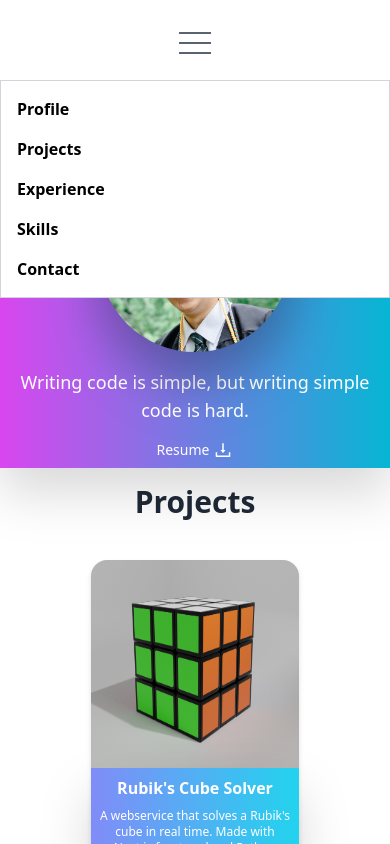
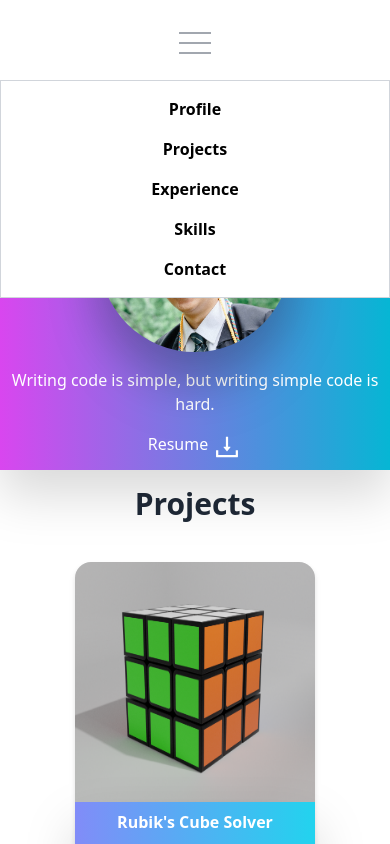
Before and after one commit to timsonau/next-portfolio, a Next.js app: page / in a window 390 px wide. Both pictures are taken after a click on the element 195 px from the left and 43 px from the top of the page. Shown: the top 844 px of the page. Built offline with nearby package versions, Linux system fonts and the light colour scheme.

Commit message:
updated media queries

```diff
--- a/pages/components/NavItem.tsx
+++ b/pages/components/NavItem.tsx
@@ -5,7 +5,7 @@ interface NavItemProps {
 }
 export default function NavItem(props: NavItemProps) {
   return (
-    <li className="menu-item block px-4 py-2 font-semibold">
+    <li className="menu-item block px-4 py-2 text-center font-semibold">
       <a href={`#${props.name}`}>{props.name}</a>
     </li>
   );
--- a/pages/components/Profile.tsx
+++ b/pages/components/Profile.tsx
@@ -19,13 +19,13 @@ export default function Profile() {
         </a>
       </div>
 
-      <p className="intro text-center p-2 text-lg">
+      <p className="intro text-center p-2 lg:text-lg text-base">
         Writing code is simple, but writing simple code is hard.
       </p>
       <div className="resume justify-center p-2 gap-1 flex">
-        <h3 className="text-sm">Resume</h3>
+        <h3 className="lg:text-lg text-base">Resume</h3>
         <a href="files/Resume.pdf" className="self-center">
-          <AiOutlineDownload size={20} />
+          <AiOutlineDownload size={30} />
         </a>
       </div>
     </section>
--- a/pages/components/ProjectItem.tsx
+++ b/pages/components/ProjectItem.tsx
@@ -14,8 +14,8 @@ export default function ProjectItem(props: ProjectItemProps) {
     : "";
 
   return (
-    <div className="project-item relative w-52 drop-shadow-md">
-      <div className="relative block w-52 h-52 group transition-opacity ease-in-out duration-300">
+    <div className="project-item relative md:w-52 w-60 drop-shadow-md">
+      <div className="relative block md:w-52 md:h-52 w-60 h-60 group transition-opacity ease-in-out duration-300">
         <img
           alt="profile"
           src={`images/${props.img}`}
@@ -45,7 +45,7 @@ export default function ProjectItem(props: ProjectItemProps) {
           )}
         </div>
       </div>
-      <div className="text-white bg-gradient-to-r from-indigo-400 to-cyan-400 lower rounded-b-2xl w-52 mx-auto text-center px-2 py-2 h-40 drop-shadow-2xl">
+      <div className="text-white bg-gradient-to-r from-indigo-400 to-cyan-400 lower rounded-b-2xl md:w-52 w-60 mx-auto text-center px-2 py-2 h-40 drop-shadow-2xl">
         <h2 className="text-s font-semibold text-center pb-2">{props.name}</h2>
         <p className="text-xs">{props.description}</p>
       </div>
--- a/pages/components/Skill.tsx
+++ b/pages/components/Skill.tsx
@@ -9,7 +9,7 @@ export default function Skill(props: SkillProps) {
       <img
         src={`images/${props.img}`}
         alt={props.name}
-        className={`${props.name} transition-transform duration-75 w-[90%] h-[90%] hover:scale-125 shadow-2xl rounded-sm p-8`}
+        className={`${props.name} transition-transform duration-75 w-[90%] h-[90%] hover:scale-125 shadow-2xl rounded-sm p-4 md:p-8`}
       />
     </a>
   );
--- a/styles/globals.css
+++ b/styles/globals.css
@@ -15,3 +15,9 @@ html {
 .skills {
   grid-template-columns: repeat(auto-fit, minmax(175px, 200px));
 }
+
+@media (max-width: 640px) {
+  .skills {
+    grid-template-columns: repeat(auto-fit, minmax(75px, 100px));
+  }
+}
```
